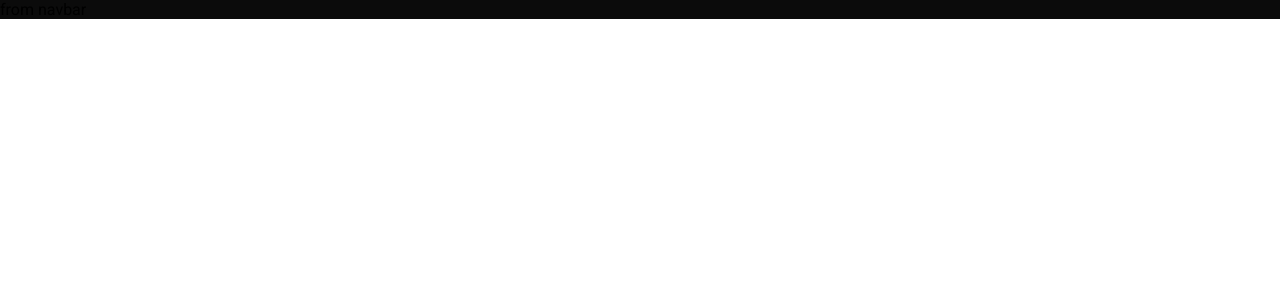
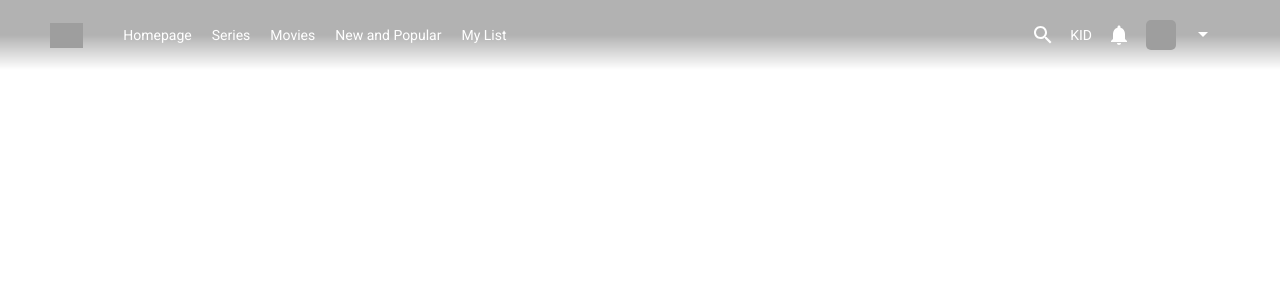
Before and after one commit to EssienNsikak/netflix-clone-MERN, a React (Create React App) app: page / in a window 1280 px wide. Shown: the top 300 px of the page. Built offline with nearby package versions, Linux system fonts and the light colour scheme; grey boxes are pictures that could not be loaded.

Commit message:
navbar added

```diff
--- a/src/components/navbar/Navbar.jsx
+++ b/src/components/navbar/Navbar.jsx
@@ -1,11 +1,47 @@
+import { ArrowDropDown, Notifications, Search } from '@material-ui/icons';
+import { useState } from 'react';
 import './navbar.scss';
 
 const Navbar = () => {
+  const [isScrolled, setIsScrolled] = useState(false);
+
+  window.onscroll = () => {
+    setIsScrolled(window.pageYOffset === 0 ? false : true);
+    return () => (window.onscroll = null);
+  };
   return (
-    <div>
-      from navbar
+    <div className={isScrolled ? 'navbar scrolled' : 'navbar'}>
+      <div className='container'>
+        <div className='left'>
+          <img
+            src='https://upload.wikimedia.org/wikipedia/commons/thumb/0/08/Netflix_2015_logo.svg/2560px-Netflix_2015_logo.svg.png'
+            alt=''
+          />
+          <span>Homepage</span>
+          <span>Series</span>
+          <span>Movies</span>
+          <span>New and Popular</span>
+          <span>My List</span>
+        </div>
+        <div className='right'>
+          <Search className='icon' />
+          <span>KID</span>
+          <Notifications className='icon' />
+          <img
+            src='https://images.pexels.com/photos/6899260/pexels-photo-6899260.jpeg?auto=compress&cs=tinysrgb&dpr=2&w=500'
+            alt=''
+          />
+          <div className='profile'>
+            <ArrowDropDown className='icon' />
+            <div className='options'>
+              <span>Settings</span>
+              <span>Logout</span>
+            </div>
+          </div>
+        </div>
+      </div>
     </div>
-  )
-}
+  );
+};
 
-export default Navbar
+export default Navbar;
```
